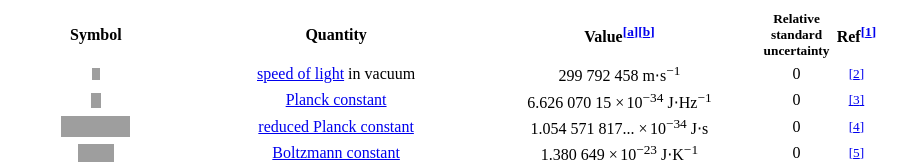
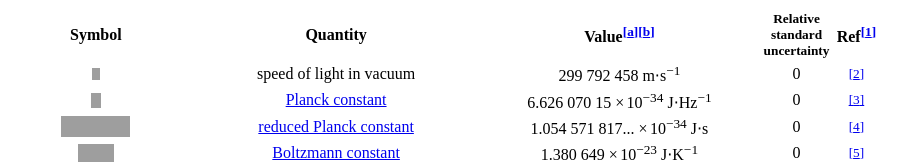
Before and after one commit to pengo820/physical-constants, a plain HTML site: page index.html in a window 1280 px wide. Shown: the top 164 px of the page, without its empty margins (9-916 px from the left). Drawn offline with Linux system fonts and the light colour scheme; grey boxes are pictures that could not be loaded.

Commit message:
Update index.html

```diff
--- a/index.html
+++ b/index.html
@@ -24,7 +24,7 @@
   </semantics>
 </math></span><img src="https://wikimedia.org/api/rest_v1/media/math/render/svg/86a67b81c2de995bd608d5b2df50cd8cd7d92455" class="mwe-math-fallback-image-inline mw-invert skin-invert" aria-hidden="true" style="vertical-align: -0.338ex; width:1.007ex; height:1.676ex;" alt="{\displaystyle c}"></span>
 </td>
-<td align="center"><a href="/wiki/Speed_of_light" title="Speed of light">speed of light</a> in vacuum
+<td align="center">speed of light in vacuum
 </td>
 <td align="center"><span class="nowrap"><span data-sort-value="7008299792458000000♠"></span>299<span style="margin-left:.25em;">792</span><span style="margin-left:.25em;">458</span>&nbsp;m⋅s<sup>−1</sup></span>
 </td>
```
